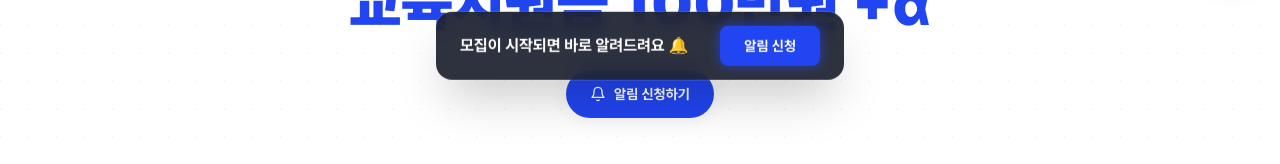
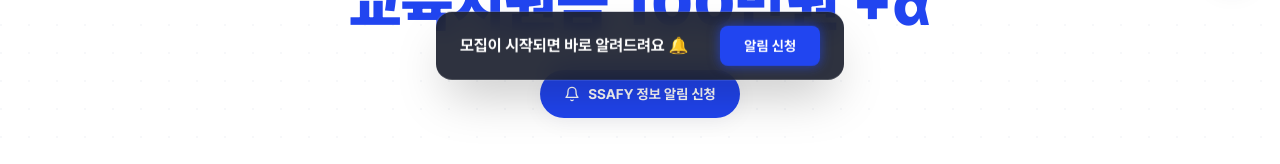
Before and after one commit to multi-ssafy/multi-ssafy.github.io, a Next.js app: page / in a window 1280 px wide. Shown: the part 788-952 px from the top of the page. Built offline with nearby package versions, Linux system fonts and the light colour scheme.

Commit message:
17기 정보 -> SSAFY 정보 로 버튼 문구 수정

```diff
--- a/src/sections/CtaBanner.tsx
+++ b/src/sections/CtaBanner.tsx
@@ -16,7 +16,7 @@
             모집 일정이 확정되면 가장 먼저 안내해드립니다.
           </p>
           <NotifyButton className="btn-white mt-7 inline-flex">
-            17기 모집 알림 신청 <ArrowRight className="w-4 h-4" />
+            SSAFY 정보 알림 신청 <ArrowRight className="w-4 h-4" />
           </NotifyButton>
         </div>
       </div>
--- a/src/sections/FinalCta.tsx
+++ b/src/sections/FinalCta.tsx
@@ -20,19 +20,19 @@
           성장할 준비가 되셨나요?
         </h2>
         <p className="mt-4 text-ink-300">
-          17기 모집 소식을 가장 먼저 받아보세요.
+          SSAFY 소식을 가장 먼저 받아보세요.
         </p>
 
         <div className="mt-9">
           <NotifyButton className="btn-primary text-base !px-8 !py-4">
-            17기 모집 알림 신청
+            SSAFY 정보 알림 신청
           </NotifyButton>
         </div>
         {/* <p className="mt-4 text-xs text-ink-500">
           ※ 사전 알림 신청은 데모 화면이며, 입력하신 정보는 저장·전송되지
           않습니다.
         </p> */}
-        <p className="mt-6 text-sm text-ink-300">
+        {/* <p className="mt-6 text-sm text-ink-300">
           지금 바로{" "}
           <a
             href="https://ssafy.com/ksp/jsp/swp/apply/swpApplyProcess.jsp"
@@ -42,7 +42,7 @@
           >
             SSAFY 지원하기 →
           </a>
-        </p>
+        </p> */}
       </div>
     </section>
   );
--- a/src/sections/Hero.tsx
+++ b/src/sections/Hero.tsx
@@ -74,7 +74,7 @@
               <path d="M18 8a6 6 0 0 0-12 0c0 7-3 9-3 9h18s-3-2-3-9" />
               <path d="M13.73 21a2 2 0 0 1-3.46 0" />
             </svg>
-            알림 신청하기
+            SSAFY 정보 알림 신청
           </NotifyButton>
         </div>
 
```
